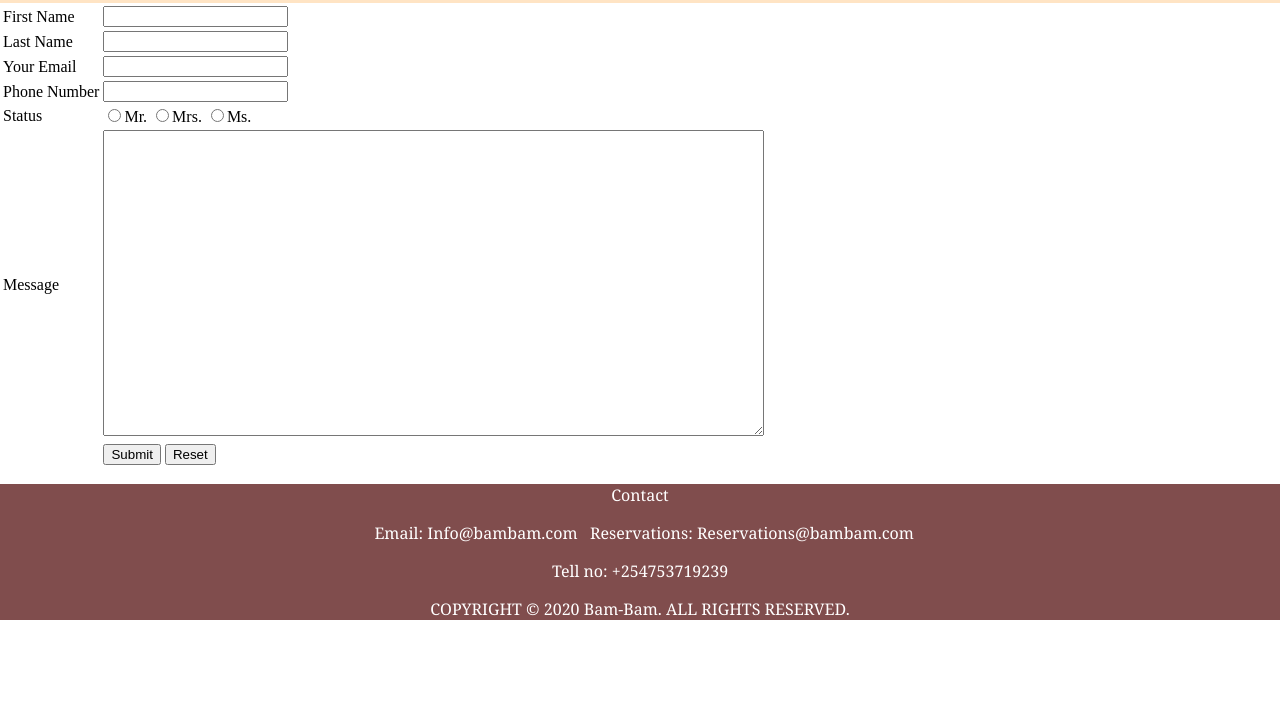
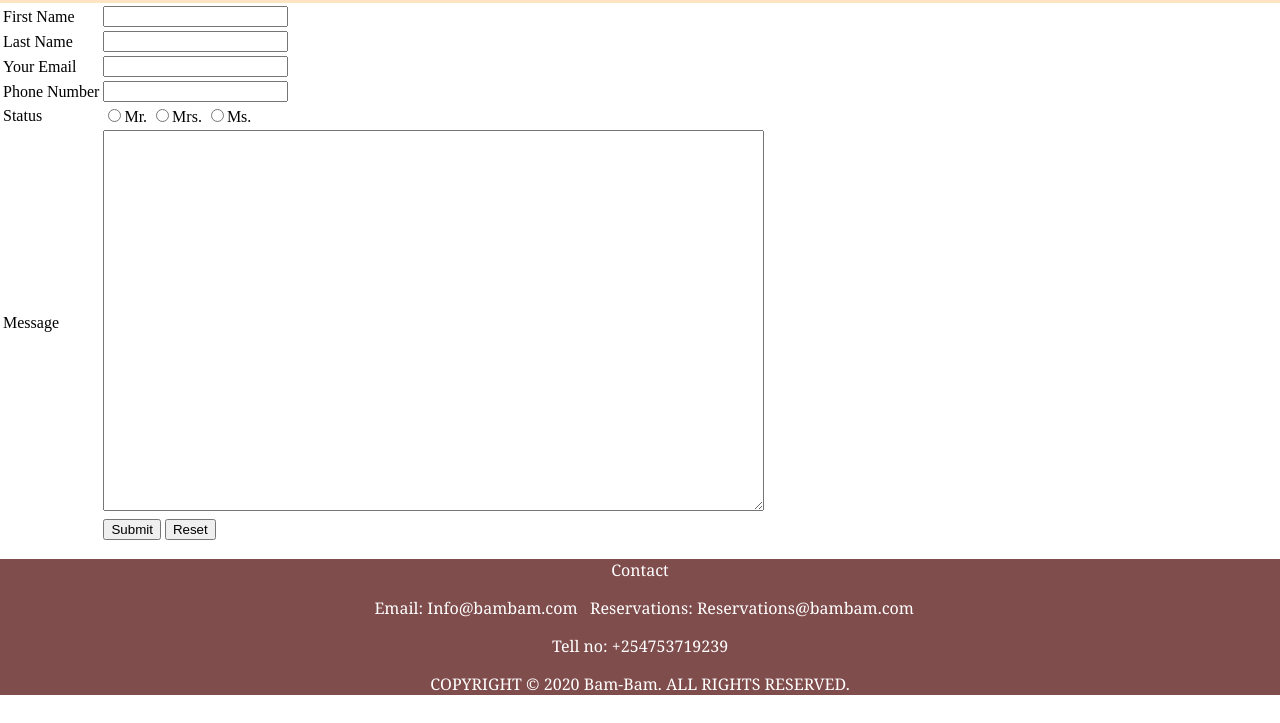
Before and after one commit to Kabu1/resort-, a plain HTML site: page contact.html in a window 1280 px wide. Shown: the part 77-800 px from the top of the page. Drawn offline with Linux system fonts and the light colour scheme.

```diff
--- a/contact.html
+++ b/contact.html
@@ -45,7 +45,7 @@
         </tr>
         <tr>
           <td>Message</td>
-          <td> <textarea name="message" rows="20" cols="80"></textarea>
+          <td> <textarea name="message" rows="25" cols="80"></textarea>
           </td>
         </tr>
         <tr>
```
